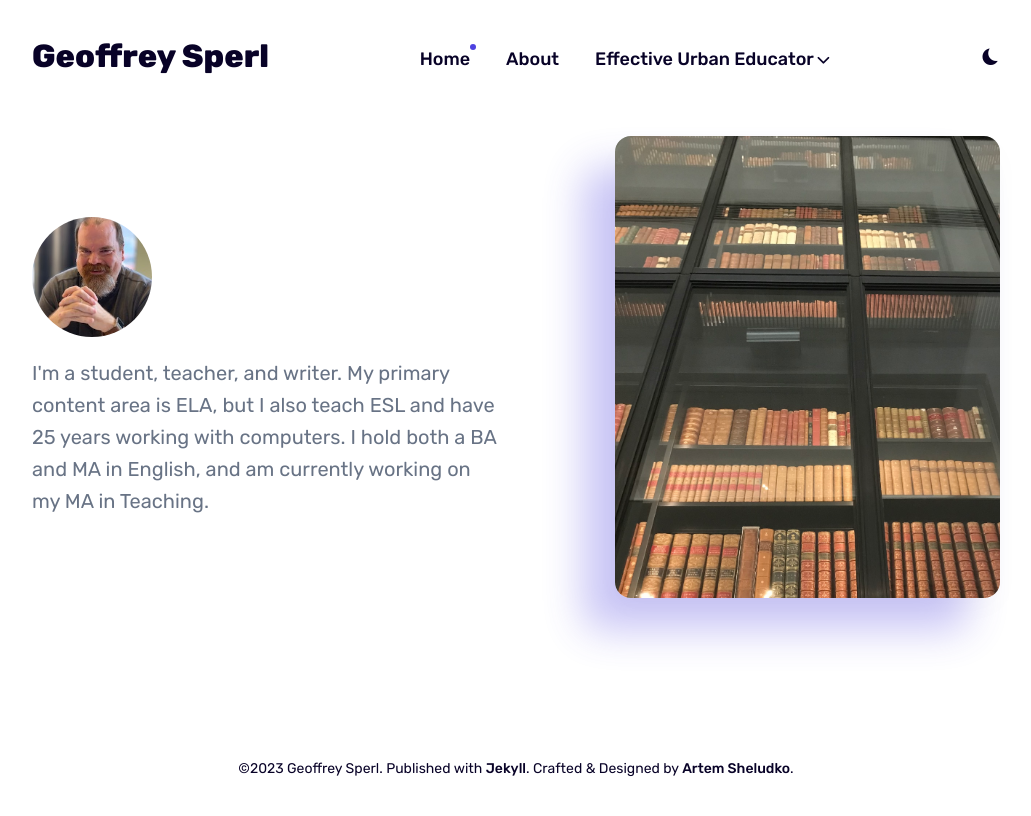
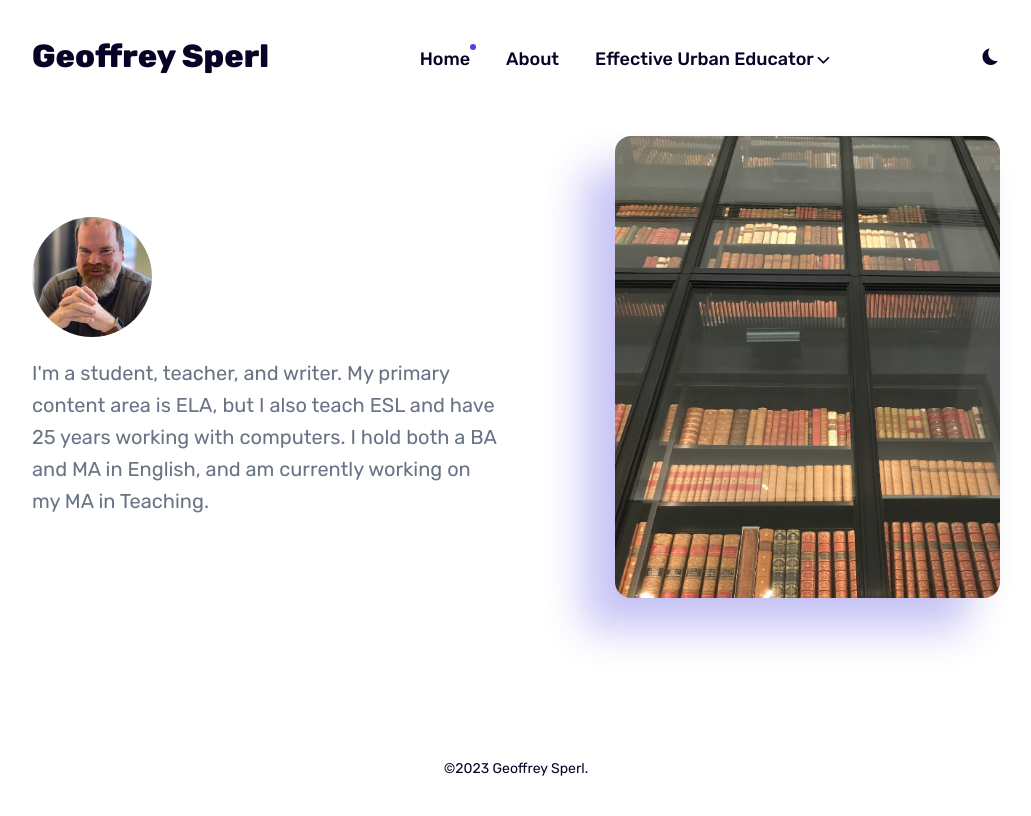
Before and after one commit to geoffreysperl/teaching, a Jekyll site: the page built from index.html, in a window 1280 px wide. Shown: the top 816 px of the page, without its empty margins (124-1155 px from the left). Built offline with Jekyll 4.4.1, drawn with Linux system fonts in a browser that asks for light colours.

```diff
--- a/_includes/footer.html
+++ b/_includes/footer.html
@@ -30,7 +30,7 @@
   <div class="container">
     <div class="row">
       <div class="col col-12">
-        <div class="copyright">&copy;{{site.time | date: '%Y'}} Geoffrey Sperl. Published with <a href="https://jekyllrb.com/">Jekyll</a>. Crafted & Designed by <a href="https://jekyllthemes.io/developers/artem-sheludko">Artem Sheludko</a>.</div>
+        <div class="copyright">&copy;{{site.time | date: '%Y'}} Geoffrey Sperl.</div>
       </div>
     </div>
   </div>
```
Also changed, not shown: _pages/about-site.md (added, +20 -0 lines).
